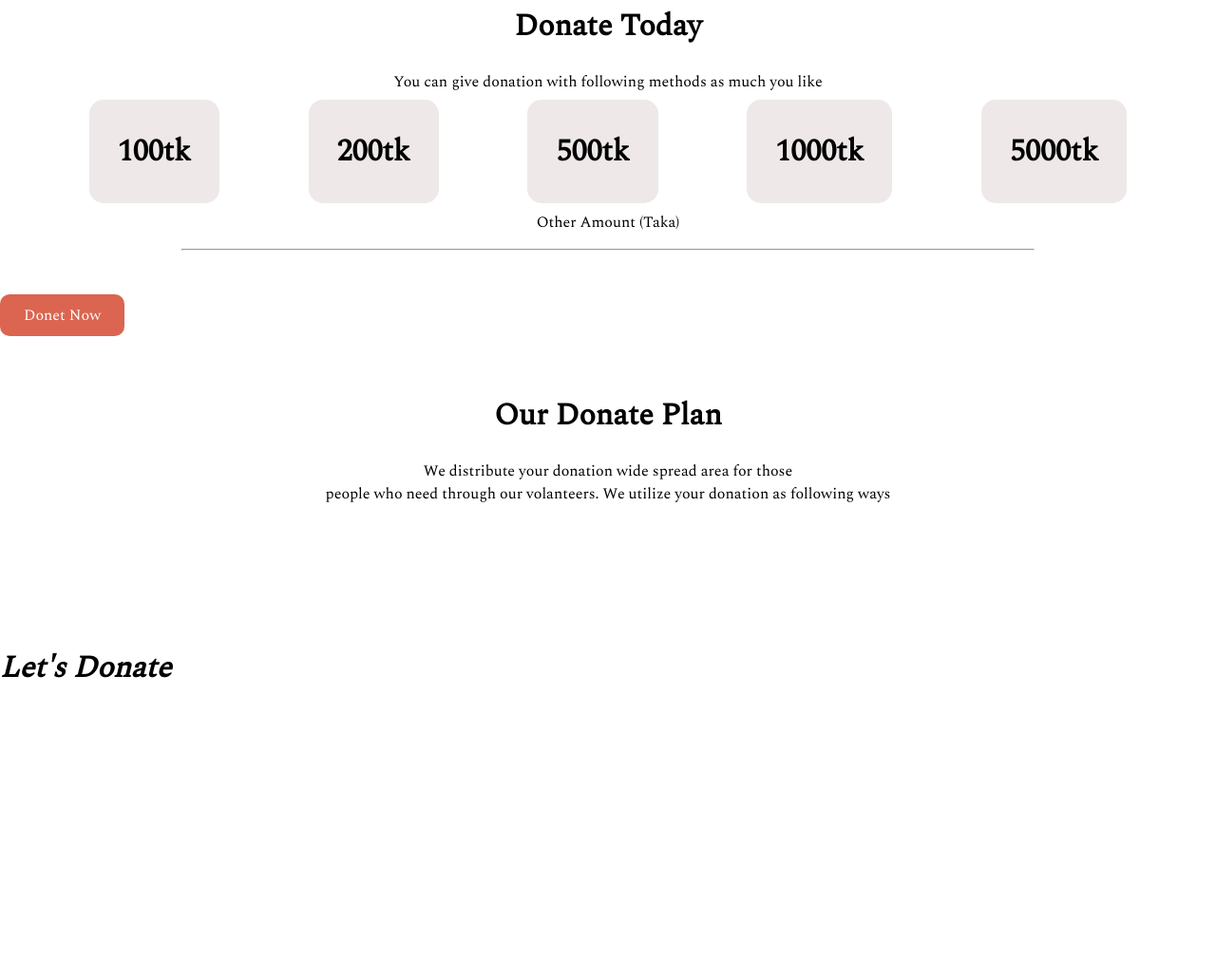
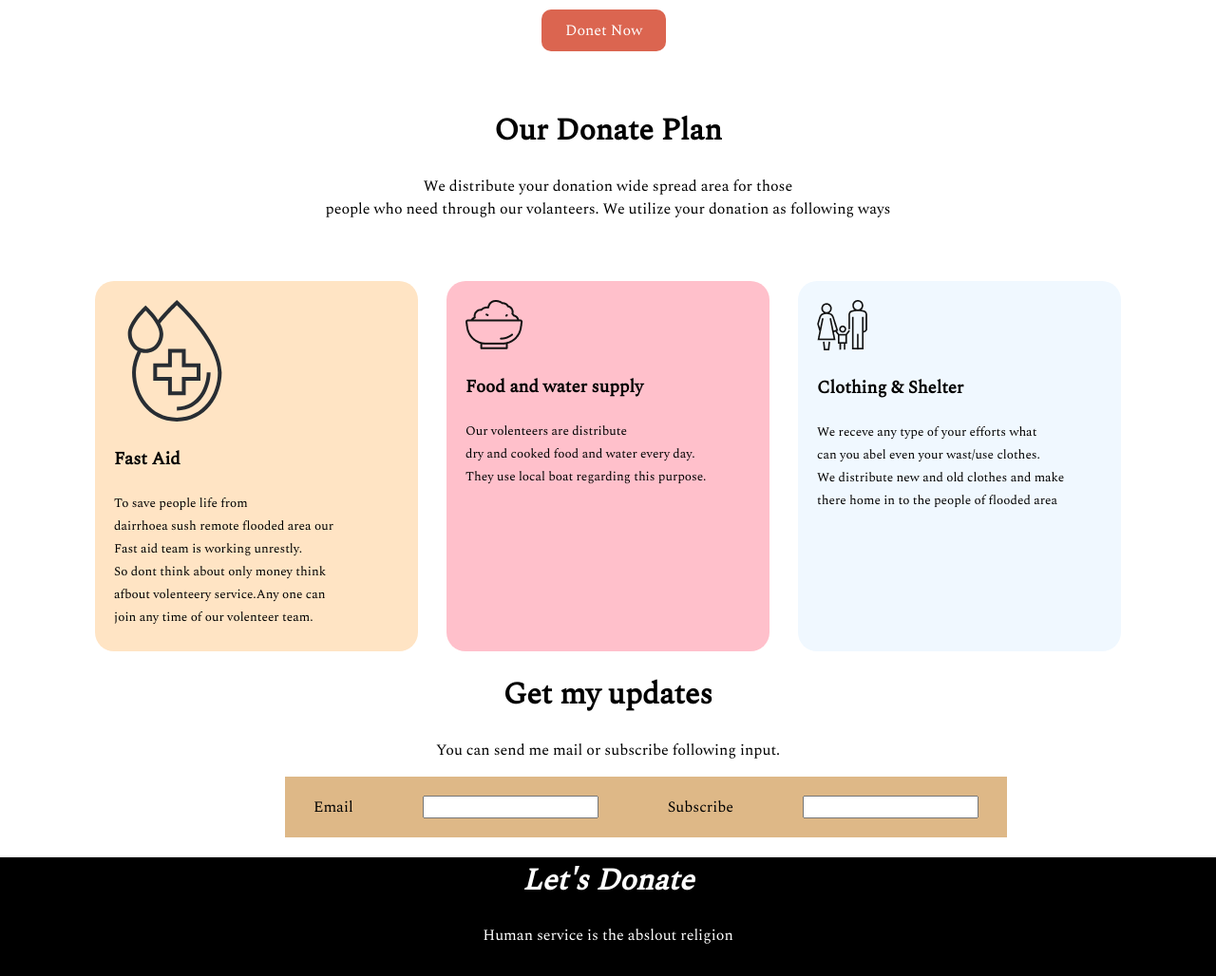
Before and after one commit to hasan-rashid/assignment-repo, a plain HTML site: page index.html in a window 1280 px wide. Shown: the part 1268-2296 px from the top of the page at 95% size. Before the commit the page ends 2017 px from the top, so only its background shows below. Drawn offline with nearby package versions, Linux system fonts and the light colour scheme.

Commit message:
box layout add

```diff
--- a/index.html
+++ b/index.html
@@ -24,11 +24,11 @@
 
     <div id="taka">
 
-        <h1><span class="aid">100tk</span></h1>
-        <h1><span class="aid"> 200tk</span></h1>
-        <h1><span class="aid">500tk</span></h1>
-        <h1><span class="aid">1000tk</span></h1>
-        <h1><span class="aid">5000tk</span></h1>
+        <h1><span class="fund">100tk</span></h1>
+        <h1><span class="fund"> 200tk</span></h1>
+        <h1><span class="fund">500tk</span></h1>
+        <h1><span class="fund">1000tk</span></h1>
+        <h1><span class="fund">5000tk</span></h1>
 
     </div>
 
@@ -36,48 +36,61 @@
        <hr>
     <br>
     <br>
-    <a class="link-button donation" href="####" target="_blank"> Donet Now</a>
-    <br>
+    <div id="donation">
+        <a class="link-button " href="####" target="_blank"> Donet Now</a>
+    </div>
+
     <br>
     <br>
     <h1 class="today-plan">Our Donate Plan</h1>
     <p class="help-flood"> We distribute  your donation wide spread area for those <br>
          people who need through our volanteers. We utilize your donation as following ways</p>
+         <br>
+         <br>
 
-         <div>
-            <img src="" alt="">
-            <h3></h3>
-            <p></p>
+         <section>
+
+         <div id="aid">
+            <img src="blood.svg" alt="">
+            <h3> Fast Aid </h3>
+            <p><small> To save people life from <br>
+             dairrhoea sush remote flooded area our <br>
+             Fast aid team is working unrestly. <br>
+             So dont think about only money think<br>
+             afbout volenteery service.Any one can <br>
+             join any time of our volenteer team.</small></p>
          </div>
 
-         <div>
-            <img src="" alt="">
-            <h3></h3>
-            <p></p>
+         <div id="food">
+            <img src="food.png" alt="">
+            <h3> Food and water supply </h3>
+            <p><small>Our volenteers are distribute <br>
+             dry and cooked food and water every day.<br>
+             They use local boat regarding this purpose.</small> </p>
          </div>
 
-         <div>
-            <img src="" alt="">
-            <h3></h3>
-            <p></p>
+            <div id="shelter">
+            <img src="shelter.png" alt="">
+            <h3> Clothing & Shelter</h3>
+            <p><small>
+            We receve any type of your efforts what <br>
+            can you abel even your wast/use clothes.<br>
+            We distribute new and old clothes and make<br>
+            there home in to the people of flooded area </small>  </p>
          </div>
+         </section>
 
-         <h1 class="today-plan"></h1>
-         <p class="help-flood"></p>
+         <h1 class="today-plan"> Get my updates</h1>
+         <p class="help-flood"> You can send me mail or subscribe following input. </p>
          <form action="">
-
-         </form>
-
-
-
-
-
-
-
-
+            <label for="email"> Email</label>
+            <input type="text" id="email" name="email">
+            <label for="submit">Subscribe</label>
+            <input type="subsmit">
+        </form>
 </body>
 <footer>
     <h1> <i> Let's Donate</i></h1>
-    <p>  </p>
+    <p> Human service is the abslout religion </p>
 </footer>
 </html>
--- a/style.css
+++ b/style.css
@@ -9,13 +9,17 @@ body{
     background-image: url(donation9.jpg);
     background-repeat: no-repeat;
     background-size: cover;
-    height: 750px;
+    height: 450px;
 }
 
 .header{
     text-align: center;
-    color: peru;
+    color:white;
     padding: 250px 300px;
+
+}
+.header h1{
+    font-size: 50px;
 }
 
 .link-button{
@@ -36,18 +40,77 @@ body{
 hr{
     width: 70%;
 }
-.donation{
-    content: center;
+#donation{
+
+
+    margin-left: 570px;
 }
 
 #taka{
     display: flex;
     justify-content: space-evenly;
 }
-.aid{
+.fund{
 
     background-color: rgb(238, 232, 232);
     padding: 30px;
     border-radius: 15px;
 
 }
+section{
+    display: flex;
+    justify-content: space-between;
+}
+#aid{
+    width: 300px;
+    height: 350px;
+    border-left: 15px;
+    border-right: 15px;
+    border-radius: 20px;
+    padding: 20px;
+    margin-left:100px;
+    background-color: bisque;
+
+}
+
+#food{
+    width: 300px;
+    height: 350px;
+    border-left: 15px;
+    border-right: 15px;
+    border-radius: 20px;
+    padding: 20px;
+    margin-left:15px;
+    background-color: pink
+}
+
+#shelter{
+    width: 300px;
+    height: 350px;
+    border-left: 15px;
+    border-right: 15px;
+    border-radius: 20px;
+    padding: 20px;
+    margin-right:100px;
+    margin-left: 15px;
+    background-color:aliceblue
+
+}
+
+form {
+    display: flex;
+    justify-content: center;
+    background-color: burlywood;
+    width: 700px;
+    padding: 20px 30px;
+    margin-left: 300px;
+    justify-content: space-between;
+
+}
+footer{
+    background-color: black;
+    color: white;
+    height: 125px;
+    text-align: center;
+
+}
```
